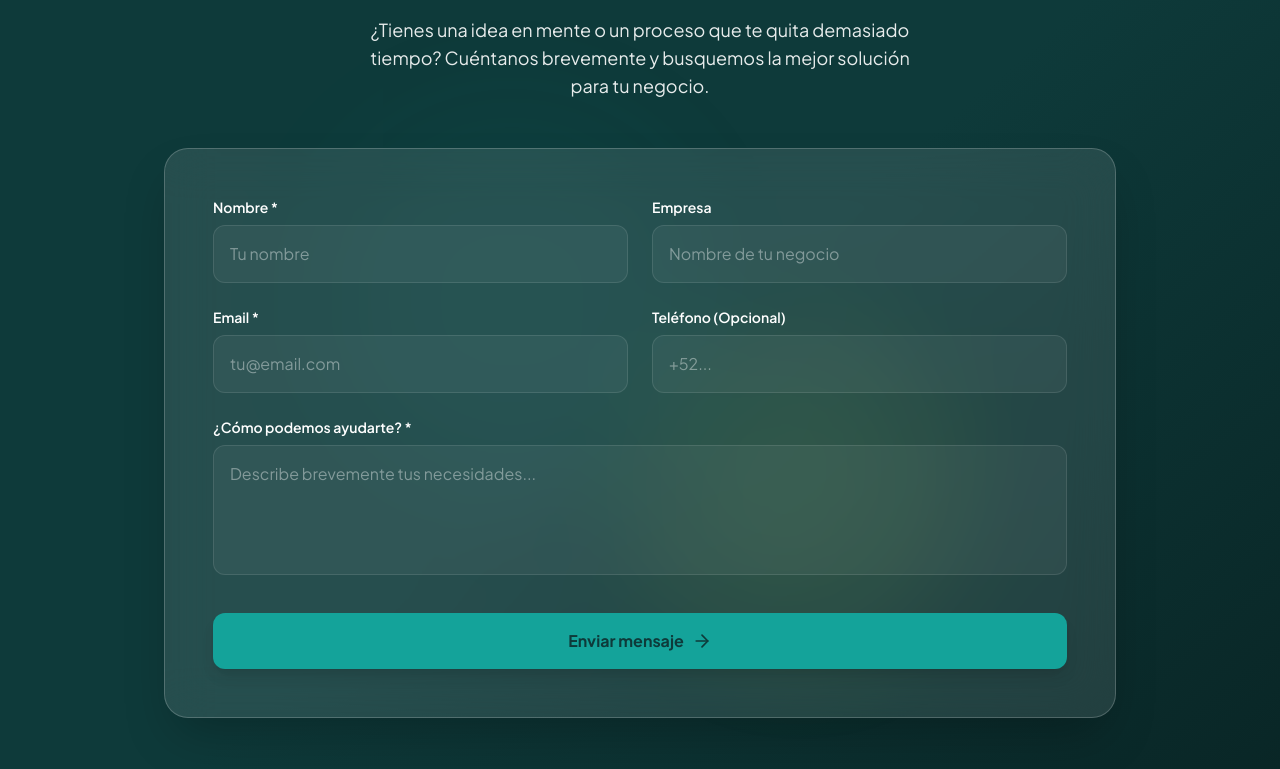
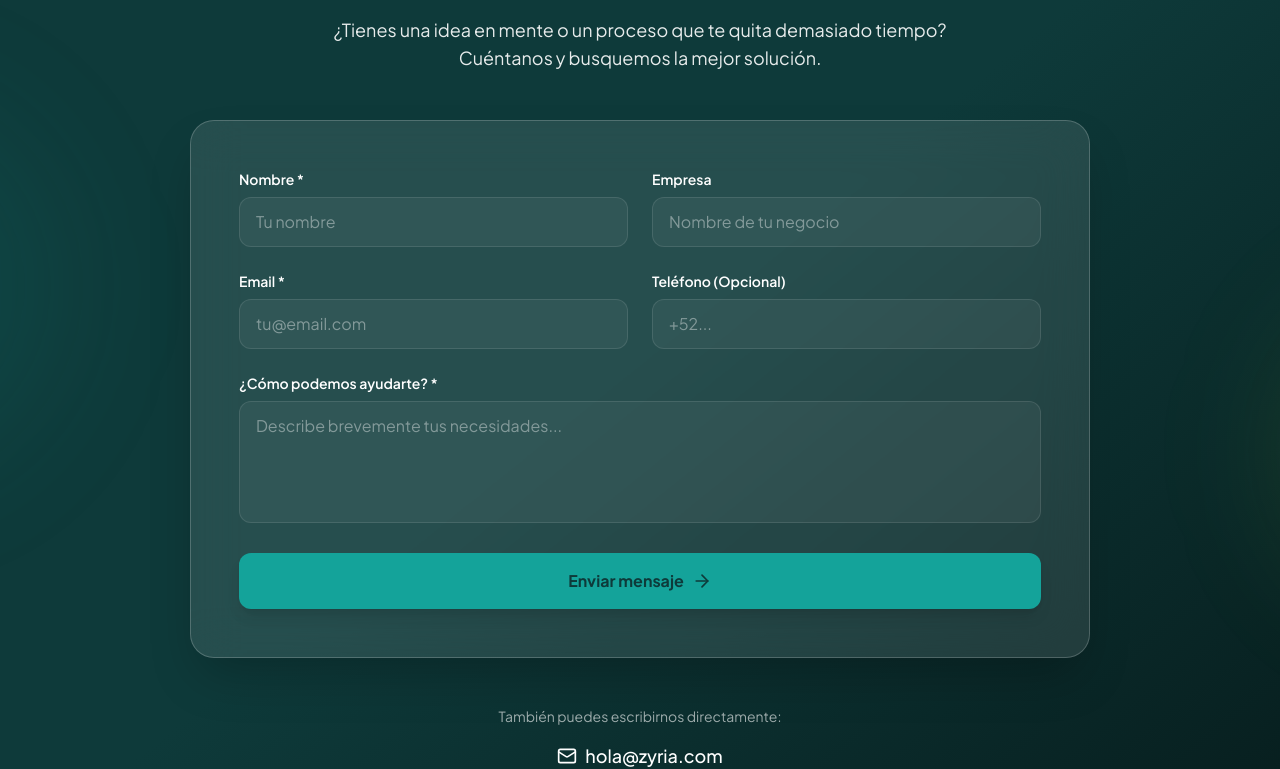
Before and after one commit to ferzglzb/WEB-ZyrIA, a React (Vite) app: page / in a window 1280 px wide. Shown: the part 4409-5178 px from the top of the page. Built offline with nearby package versions, Linux system fonts and the light colour scheme.

Commit message:
FROM SCRATCH: Contact form - simple, functional, webhook connected

```diff
--- a/components/Contact.tsx
+++ b/components/Contact.tsx
@@ -11,16 +11,20 @@ export const Contact: React.FC = () => {
       telefono: '',
       mensaje: ''
    });
+
    const [isSubmitting, setIsSubmitting] = useState(false);
    const [isSubmitted, setIsSubmitted] = useState(false);
    const [error, setError] = useState<string | null>(null);
 
-   const handleChange = (e: React.ChangeEvent<HTMLInputElement | HTMLTextAreaElement>) => {
+   const handleInputChange = (e: React.ChangeEvent<HTMLInputElement | HTMLTextAreaElement>) => {
       const { name, value } = e.target;
-      setFormData(prev => ({ ...prev, [name]: value }));
+      setFormData(prev => ({
+         ...prev,
+         [name]: value
+      }));
    };
 
-   const handleSubmit = async (e: React.FormEvent) => {
+   const handleSubmit = async (e: React.FormEvent<HTMLFormElement>) => {
       e.preventDefault();
       setIsSubmitting(true);
       setError(null);
@@ -34,43 +38,56 @@ export const Contact: React.FC = () => {
             body: JSON.stringify(formData),
          });
 
-         if (!response.ok) {
-            throw new Error('Error al enviar el formulario');
+         if (response.ok) {
+            setIsSubmitted(true);
+            setFormData({
+               nombre: '',
+               empresa: '',
+               email: '',
+               telefono: '',
+               mensaje: ''
+            });
+         } else {
+            throw new Error('Error en el servidor');
          }
-
-         setIsSubmitted(true);
-         setFormData({ nombre: '', empresa: '', email: '', telefono: '', mensaje: '' });
       } catch (err) {
-         setError('Hubo un problema al enviar tu mensaje. Intenta de nuevo.');
+         console.error('Error al enviar formulario:', err);
+         setError('Hubo un problema al enviar tu mensaje. Por favor, intenta de nuevo.');
       } finally {
          setIsSubmitting(false);
       }
    };
 
    return (
-      <section id="contact" className="relative min-h-screen flex items-center justify-center bg-brand-petrol py-24">
-
-         {/* Simple animated background */}
+      <section
+         id="contact"
+         className="relative min-h-screen flex items-center justify-center bg-brand-petrol py-24 px-6"
+      >
+         {/* Fondo simple con gradientes */}
          <div className="absolute inset-0 overflow-hidden">
-            <div className="absolute inset-0 bg-gradient-to-br from-brand-petrol via-brand-petrol to-black/40"></div>
-            <div className="absolute top-1/4 left-1/4 w-96 h-96 bg-brand-action/10 rounded-full blur-3xl animate-pulse"></div>
-            <div className="absolute bottom-1/4 right-1/4 w-80 h-80 bg-brand-lime/10 rounded-full blur-3xl animate-pulse" style={{ animationDelay: '1s' }}></div>
+            <div className="absolute inset-0 bg-gradient-to-br from-brand-petrol via-brand-petrol to-black/50"></div>
+            <div className="absolute top-1/4 -left-1/4 w-96 h-96 bg-brand-action/10 rounded-full blur-3xl"></div>
+            <div className="absolute bottom-1/4 -right-1/4 w-80 h-80 bg-brand-lime/10 rounded-full blur-3xl"></div>
          </div>
 
-         <div className="w-full max-w-[1000px] mx-auto px-6 relative z-10">
+         {/* Contenido */}
+         <div className="relative z-10 w-full max-w-[900px] mx-auto">
 
-            {/* Header */}
+            {/* Encabezado */}
             <div className="text-center mb-12">
-               <h2 className="text-4xl md:text-6xl font-bold text-white mb-6">Empecemos a automatizar.</h2>
-               <p className="text-white/90 text-lg max-w-xl mx-auto">
-                  ¿Tienes una idea en mente o un proceso que te quita demasiado tiempo? Cuéntanos brevemente y busquemos la mejor solución para tu negocio.
+               <h2 className="text-4xl md:text-6xl font-bold text-white mb-6">
+                  Empecemos a automatizar.
+               </h2>
+               <p className="text-white/90 text-lg max-w-2xl mx-auto">
+                  ¿Tienes una idea en mente o un proceso que te quita demasiado tiempo? Cuéntanos y busquemos la mejor solución.
                </p>
             </div>
 
-            {/* Form Container */}
+            {/* Formulario */}
             <div className="bg-white/10 backdrop-blur-xl border border-white/20 rounded-3xl p-8 md:p-12 shadow-2xl">
 
                {isSubmitted ? (
+                  // Mensaje de éxito
                   <div className="flex flex-col items-center justify-center py-12 text-center">
                      <CheckCircle className="w-16 h-16 text-brand-lime mb-6" />
                      <h3 className="text-2xl font-bold text-white mb-4">¡Mensaje enviado!</h3>
@@ -83,94 +100,121 @@ export const Contact: React.FC = () => {
                      </button>
                   </div>
                ) : (
+                  // Formulario
                   <form onSubmit={handleSubmit} className="space-y-6">
 
-                     {/* Row 1 */}
+                     {/* Fila 1: Nombre y Empresa */}
                      <div className="grid grid-cols-1 md:grid-cols-2 gap-6">
-                        <div className="space-y-2">
-                           <label htmlFor="nombre" className="block text-sm font-semibold text-white">Nombre *</label>
+                        <div>
+                           <label
+                              htmlFor="nombre"
+                              className="block text-sm font-semibold text-white mb-2"
+                           >
+                              Nombre *
+                           </label>
                            <input
+                              type="text"
                               id="nombre"
                               name="nombre"
-                              type="text"
                               required
                               value={formData.nombre}
-                              onChange={handleChange}
-                              className="w-full bg-white/5 border border-white/10 rounded-xl px-4 py-4 text-white placeholder:text-white/40 focus:border-brand-action focus:bg-white/10 focus:outline-none focus:ring-2 focus:ring-brand-action transition-all"
+                              onChange={handleInputChange}
+                              className="w-full bg-white/5 border border-white/10 rounded-xl px-4 py-3 text-white placeholder-white/40 focus:outline-none focus:ring-2 focus:ring-brand-action focus:border-transparent transition-all"
                               placeholder="Tu nombre"
                            />
                         </div>
-                        <div className="space-y-2">
-                           <label htmlFor="empresa" className="block text-sm font-semibold text-white">Empresa</label>
+
+                        <div>
+                           <label
+                              htmlFor="empresa"
+                              className="block text-sm font-semibold text-white mb-2"
+                           >
+                              Empresa
+                           </label>
                            <input
+                              type="text"
                               id="empresa"
                               name="empresa"
-                              type="text"
                               value={formData.empresa}
-                              onChange={handleChange}
-                              className="w-full bg-white/5 border border-white/10 rounded-xl px-4 py-4 text-white placeholder:text-white/40 focus:border-brand-action focus:bg-white/10 focus:outline-none focus:ring-2 focus:ring-brand-action transition-all"
+                              onChange={handleInputChange}
+                              className="w-full bg-white/5 border border-white/10 rounded-xl px-4 py-3 text-white placeholder-white/40 focus:outline-none focus:ring-2 focus:ring-brand-action focus:border-transparent transition-all"
                               placeholder="Nombre de tu negocio"
                            />
                         </div>
                      </div>
 
-                     {/* Row 2 */}
+                     {/* Fila 2: Email y Teléfono */}
                      <div className="grid grid-cols-1 md:grid-cols-2 gap-6">
-                        <div className="space-y-2">
-                           <label htmlFor="email" className="block text-sm font-semibold text-white">Email *</label>
+                        <div>
+                           <label
+                              htmlFor="email"
+                              className="block text-sm font-semibold text-white mb-2"
+                           >
+                              Email *
+                           </label>
                            <input
+                              type="email"
                               id="email"
                               name="email"
-                              type="email"
                               required
                               value={formData.email}
-                              onChange={handleChange}
-                              className="w-full bg-white/5 border border-white/10 rounded-xl px-4 py-4 text-white placeholder:text-white/40 focus:border-brand-action focus:bg-white/10 focus:outline-none focus:ring-2 focus:ring-brand-action transition-all"
+                              onChange={handleInputChange}
+                              className="w-full bg-white/5 border border-white/10 rounded-xl px-4 py-3 text-white placeholder-white/40 focus:outline-none focus:ring-2 focus:ring-brand-action focus:border-transparent transition-all"
                               placeholder="tu@email.com"
                            />
                         </div>
-                        <div className="space-y-2">
-                           <label htmlFor="telefono" className="block text-sm font-semibold text-white">Teléfono (Opcional)</label>
+
+                        <div>
+                           <label
+                              htmlFor="telefono"
+                              className="block text-sm font-semibold text-white mb-2"
+                           >
+                              Teléfono (Opcional)
+                           </label>
                            <input
+                              type="tel"
                               id="telefono"
                               name="telefono"
-                              type="tel"
                               value={formData.telefono}
-                              onChange={handleChange}
-                              className="w-full bg-white/5 border border-white/10 rounded-xl px-4 py-4 text-white placeholder:text-white/40 focus:border-brand-action focus:bg-white/10 focus:outline-none focus:ring-2 focus:ring-brand-action transition-all"
+                              onChange={handleInputChange}
+                              className="w-full bg-white/5 border border-white/10 rounded-xl px-4 py-3 text-white placeholder-white/40 focus:outline-none focus:ring-2 focus:ring-brand-action focus:border-transparent transition-all"
                               placeholder="+52..."
                            />
                         </div>
                      </div>
 
-                     {/* Message field */}
-                     <div className="space-y-2">
-                        <label htmlFor="mensaje" className="block text-sm font-semibold text-white">¿Cómo podemos ayudarte? *</label>
+                     {/* Mensaje */}
+                     <div>
+                        <label
+                           htmlFor="mensaje"
+                           className="block text-sm font-semibold text-white mb-2"
+                        >
+                           ¿Cómo podemos ayudarte? *
+                        </label>
                         <textarea
                            id="mensaje"
                            name="mensaje"
+                           required
                            rows={4}
-                           required
                            value={formData.mensaje}
-                           onChange={handleChange}
-                           className="w-full bg-white/5 border border-white/10 rounded-xl px-4 py-4 text-white placeholder:text-white/40 focus:border-brand-action focus:bg-white/10 focus:outline-none focus:ring-2 focus:ring-brand-action transition-all resize-none"
+                           onChange={handleInputChange}
+                           className="w-full bg-white/5 border border-white/10 rounded-xl px-4 py-3 text-white placeholder-white/40 focus:outline-none focus:ring-2 focus:ring-brand-action focus:border-transparent transition-all resize-none"
                            placeholder="Describe brevemente tus necesidades..."
-                        ></textarea>
+                        />
                      </div>
 
-                     {/* Error message */}
+                     {/* Error */}
                      {error && (
                         <div className="bg-red-500/20 border border-red-500/50 text-red-200 px-4 py-3 rounded-xl text-sm">
                            {error}
                         </div>
                      )}
 
-                     {/* Submit button */}
-                     <div className="pt-2">
+                     {/* Botón Submit */}
                      <button
                         type="submit"
                         disabled={isSubmitting}
-                           className="w-full bg-brand-action hover:bg-brand-action/90 text-brand-petrol font-bold py-4 px-6 rounded-xl transition-all duration-200 flex items-center justify-center gap-2 shadow-lg hover:shadow-brand-action/25 disabled:opacity-50 disabled:cursor-not-allowed"
+                        className="w-full bg-brand-action hover:bg-brand-action/90 disabled:bg-brand-action/50 text-brand-petrol font-bold py-4 px-6 rounded-xl transition-all duration-200 flex items-center justify-center gap-2 shadow-lg hover:shadow-brand-action/25 disabled:cursor-not-allowed"
                      >
                         {isSubmitting ? (
                            <>
@@ -184,14 +228,13 @@ export const Contact: React.FC = () => {
                            </>
                         )}
                      </button>
-                     </div>
                   </form>
                )}
             </div>
 
-            {/* Alternative contact */}
-            <div className="mt-12 flex flex-col items-center gap-4 text-center">
-               <p className="text-white/60 text-sm">También puedes escribirnos directamente:</p>
+            {/* Contacto alternativo */}
+            <div className="mt-12 text-center">
+               <p className="text-white/60 text-sm mb-4">También puedes escribirnos directamente:</p>
                <a
                   href="mailto:hola@zyria.com"
                   className="inline-flex items-center gap-2 text-white hover:text-brand-lime transition-colors font-medium text-lg"
```
Lines whose indentation alone changed are shown as unchanged.
